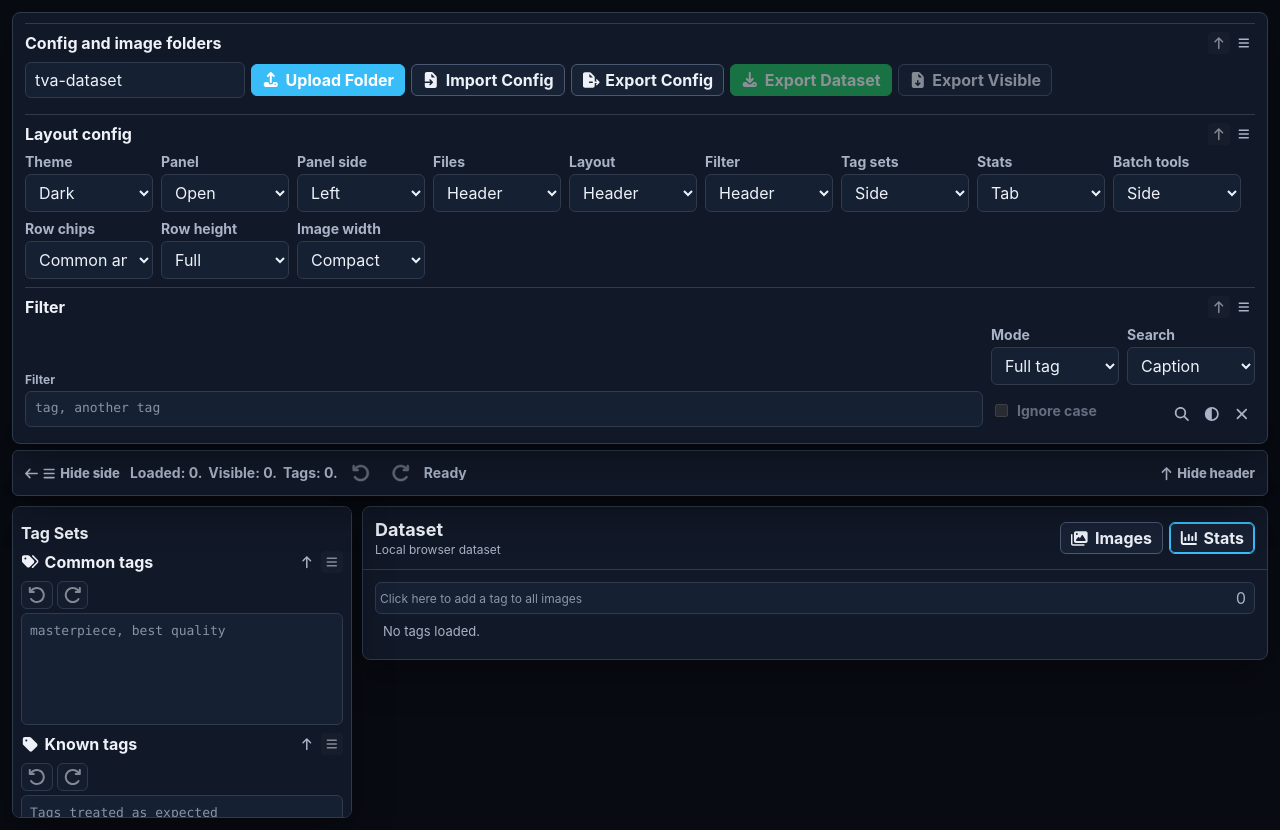
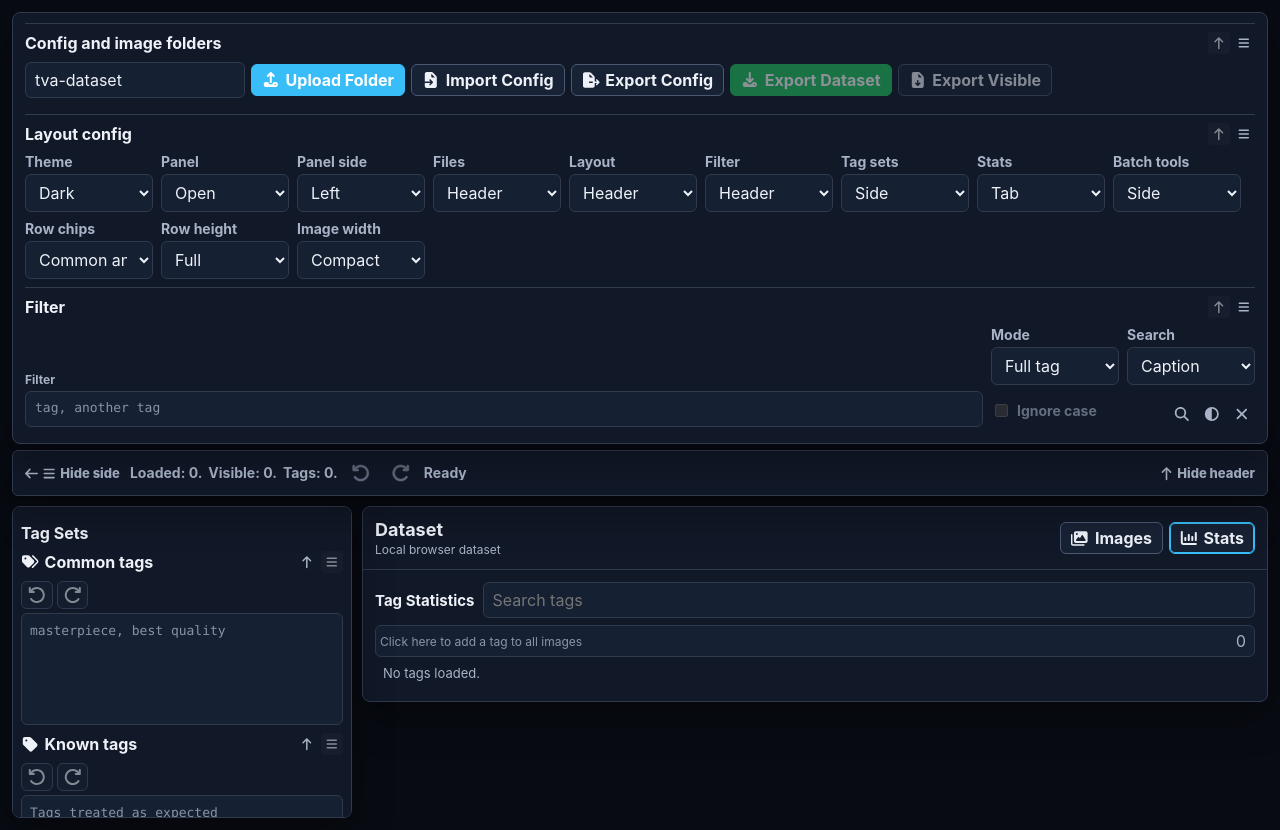
Before and after one commit to kovila77/tva-project, a Nuxt app: page / in a window 1280 px wide. Both pictures are taken after a click on the button "Stats". Built offline with nearby package versions, Linux system fonts and the light colour scheme.

Commit message:
stats search

```diff
--- a/app/components/SidePanel.vue
+++ b/app/components/SidePanel.vue
@@ -42,10 +42,9 @@
 
     <BatchTools v-if="config.batchToolsPlacement === 'side'" />
 
-    <details v-if="config.statsPlacement === 'side'" open>
-      <summary title="Tag count statistics. Long natural-language tags wrap instead of being clipped.">Tag Statistics</summary>
+    <div v-if="config.statsPlacement === 'side'" class="side-panel__section" title="Tag count statistics. Long natural-language tags wrap instead of being clipped.">
       <TagStatsList />
-    </details>
+    </div>
   </aside>
 </template>
 
@@ -155,6 +154,15 @@ onBeforeUnmount(stopResize);
     }
   }
 
+  &__section {
+    border-bottom: 1px solid var(--border);
+    padding: 8px 0;
+
+    &:last-child {
+      border-bottom: 0;
+    }
+  }
+
   :deep(summary) {
     display: flex;
     align-items: center;
--- a/app/components/TagStatsList.vue
+++ b/app/components/TagStatsList.vue
@@ -1,5 +1,18 @@
 <template>
-  <div ref="statsRoot" class="tag-stats" :class="{ 'tag-stats--tab': tab }">
+  <details ref="statsRoot" class="tag-stats" :class="{ 'tag-stats--tab': tab }" open>
+    <summary class="tag-stats__header">
+      <h3>Tag Statistics</h3>
+      <input
+        v-model="statsSearch"
+        class="control tag-stats__search"
+        type="search"
+        placeholder="Search tags"
+        title="Search tag statistics. Results update while typing."
+        autocomplete="off"
+        @click.stop
+        @keydown.stop
+      >
+    </summary>
     <div class="tag-stats__row tag-stats__row--new">
       <div class="tag-stats__name" title="Double-click to add a new tag to the start of every image." @dblclick="startEditing('')">
         <textarea
@@ -19,7 +32,7 @@
       <div class="tag-stats__actions" aria-hidden="true" />
     </div>
 
-    <div v-for="item in topTagStats" :key="item.tag" class="tag-stats__row">
+    <div v-for="item in visibleTagStats" :key="item.tag" class="tag-stats__row">
       <div class="tag-stats__name" :title="`Double-click to rename '${item.tag}' across loaded images.`" @dblclick="startEditing(item.tag)">
         <textarea
           v-if="editingTag === item.tag"
@@ -50,17 +63,18 @@
             <button class="tag-stats__action" type="button" title="Add this tag to highlighted text fragments." :aria-label="`Add ${item.tag} to highlighted text`" @click="addConfigTagAndClose('highlightText', item.tag)"><AppIcon name="text" class="icon" /></button>
             <button class="tag-stats__action" type="button" title="Move this tag to the start of every prompt where it appears. Undoable." :aria-label="`Move ${item.tag} to prompt start`" @click="moveTagAndClose(item.tag, 'start')"><AppIcon name="arrowUp" class="icon" /></button>
             <button class="tag-stats__action" type="button" title="Move this tag to the end of every prompt where it appears. Undoable." :aria-label="`Move ${item.tag} to prompt end`" @click="moveTagAndClose(item.tag, 'end')"><AppIcon name="arrowDown" class="icon" /></button>
+            <button class="tag-stats__action tag-stats__action--danger" type="button" title="Remove this tag only from currently visible images. Undoable." :aria-label="`Remove ${item.tag} from visible images`" @click="removeVisibleAndClose(item.tag)"><AppIcon name="removeItem" class="icon" /></button>
           </div>
         </div>
         <button class="tag-stats__action tag-stats__action--danger" type="button" title="Remove this tag across loaded images and keep it restorable per image. Undoable." :aria-label="`Remove ${item.tag} from loaded images`" @click="removeTagEverywhere(item.tag)"><AppIcon name="removeItem" class="icon" /></button>
       </div>
     </div>
-    <div v-if="!topTagStats.length" class="empty-inline">No tags loaded.</div>
-  </div>
+    <div v-if="!visibleTagStats.length" class="empty-inline">{{ statsSearch.trim() ? "No matching tags." : "No tags loaded." }}</div>
+  </details>
 </template>
 
 <script setup lang="ts">
-import { nextTick, ref } from "vue";
+import { computed, nextTick, ref } from "vue";
 import AppIcon from "~/components/AppIcon.vue";
 import { useImageTaggerContext } from "~/composables/useImageTagger";
 import type { ConfigTextKey } from "~/types/imageTagger";
@@ -74,7 +88,7 @@ withDefaults(defineProps<{
 const {
   images,
   config,
-  topTagStats,
+  tagStats,
   tagClass,
   tagTextParts,
   filterByTag,
@@ -83,13 +97,23 @@ const {
   renameTagEverywhereTo,
   addTagToAllAtStart,
   moveTagEverywhere,
-  removeTagEverywhere
+  removeTagEverywhere,
+  removeTagFromVisible
 } = useImageTaggerContext();
 
 const editingTag = ref<string | null>(null);
 const editingValue = ref("");
 const openMenuTag = ref<string | null>(null);
 const statsRoot = ref<HTMLElement | null>(null);
+const statsSearch = ref("");
+const visibleTagStats = computed(() => {
+  const query = statsSearch.value.trim().toLowerCase();
+  const matches = query
+    ? tagStats.value.filter((item) => item.tag.toLowerCase().includes(query))
+    : tagStats.value;
+
+  return matches.slice(0, 160);
+});
 
 function startEditing(tag: string): void {
   editingTag.value = tag;
@@ -149,6 +173,11 @@ function moveTagAndClose(tag: string, placement: "start" | "end"): void {
   moveTagEverywhere(tag, placement);
   openMenuTag.value = null;
 }
+
+function removeVisibleAndClose(tag: string): void {
+  removeTagFromVisible(tag);
+  openMenuTag.value = null;
+}
 </script>
 
 <style scoped lang="scss">
@@ -156,6 +185,31 @@ function moveTagAndClose(tag: string, placement: "start" | "end"): void {
   display: flex;
   flex-direction: column;
   gap: 1px;
+
+  &__header {
+    display: grid;
+    grid-template-columns: auto minmax(0, 1fr);
+    gap: 8px;
+    align-items: center;
+    margin-bottom: 6px;
+    cursor: pointer;
+    list-style: none;
+
+    &::-webkit-details-marker {
+      display: none;
+    }
+
+    h3 {
+      margin: 0;
+      font-size: 15px;
+      line-height: 1;
+      white-space: nowrap;
+    }
+  }
+
+  &__search {
+    min-width: 0;
+  }
 
   &__row {
     display: grid;
--- a/app/composables/imageTagger/batchActions.ts
+++ b/app/composables/imageTagger/batchActions.ts
@@ -247,6 +247,27 @@ export function createBatchActions({
     }
   }
 
+  function removeTagFromVisible(tag: string): void {
+    const changes = visibleImages.value
+      .filter((image) => includesTag(image.tags, tag))
+      .map((image) => {
+        const nextTags = removeTag(image.tags, tag);
+        return {
+          image,
+          after: {
+            ...snapshotImage(image),
+            tags: nextTags,
+            removedTags: addTag(image.removedTags, tag),
+            editText: formatTags(nextTags)
+          }
+        };
+      });
+
+    if (commitOperation(`Remove ${tag} from visible`, changes)) {
+      setStatus(`Removed ${tag} from visible images.`);
+    }
+  }
+
   function applyOrderToVisible(): void {
     const changes = visibleImages.value.map((image) => {
       const nextTags = orderTags(image.tags, orderTagsText.value);
@@ -275,6 +296,7 @@ export function createBatchActions({
     renameTagEverywhere,
     renameTagEverywhereTo,
     removeTagEverywhere,
+    removeTagFromVisible,
     applyOrderToVisible
   };
 }
```
